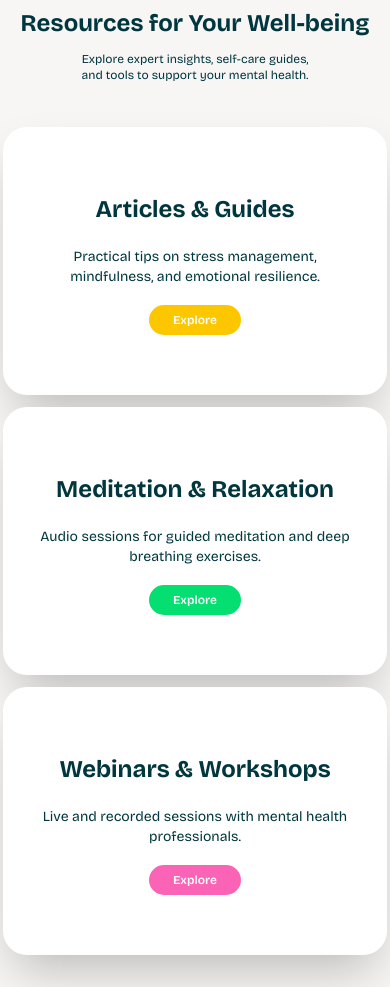
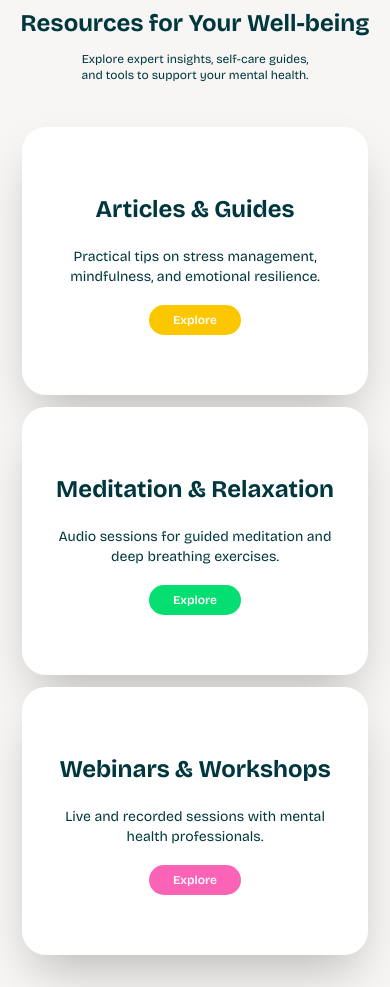
Before and after one commit to Manuel928/solus, a React (Vite) app: page / in a window 390 px wide. Shown: the part 2140-3127 px from the top of the page. Built offline with nearby package versions, Linux system fonts and the light colour scheme.

Commit message:
fix width on mobile screen

```diff
--- a/src/components/ExploreAndLearn.jsx
+++ b/src/components/ExploreAndLearn.jsx
@@ -1,5 +1,4 @@
 import React from "react";
-import ExploreBtn from "./ExploreBtn";
 
 const ExploreAndLearn = () => {
   return (
@@ -16,9 +15,9 @@ const ExploreAndLearn = () => {
         Explore expert insights, self-care guides, and tools to support your
         mental health.
       </p>
-      <div className="flex flex-col mt-8 space-y-3 md:space-y-0 md:space-x-5 md:flex-row">
+      <div className="flex flex-col mt-8 space-y-3 justify-center items-center md:space-y-0 md:space-x-5 md:flex-row">
         <div
-          className="shadow-2xl flex flex-col justify-center items-center bg-white py-16 space-y-5 px-8 rounded-3xl"
+          className="shadow-2xl flex flex-col justify-center items-center bg-white py-16 space-y-5 px-8 w-[90%] md:w-full rounded-3xl"
           data-aos="fade-up-right"
           data-aos-duration="1500"
         >
@@ -39,7 +38,7 @@ const ExploreAndLearn = () => {
           </div>
         </div>
         <div
-          className="shadow-2xl flex flex-col justify-center items-center bg-white py-16 space-y-5 px-8 rounded-3xl"
+          className="shadow-2xl flex flex-col justify-center items-center bg-white py-16 space-y-5 px-8 w-[90%] md:w-full rounded-3xl"
           data-aos="fade-up-right"
           data-aos-duration="1500"
         >
@@ -59,7 +58,7 @@ const ExploreAndLearn = () => {
           </div>
         </div>
         <div
-          className="shadow-2xl flex flex-col justify-center items-center bg-white py-16 space-y-5 px-8 rounded-3xl"
+          className="shadow-2xl flex flex-col justify-center items-center bg-white py-16 space-y-5 px-8 w-[90%] md:w-full rounded-3xl"
           data-aos="fade-up-right"
           data-aos-duration="1500"
         >
```
